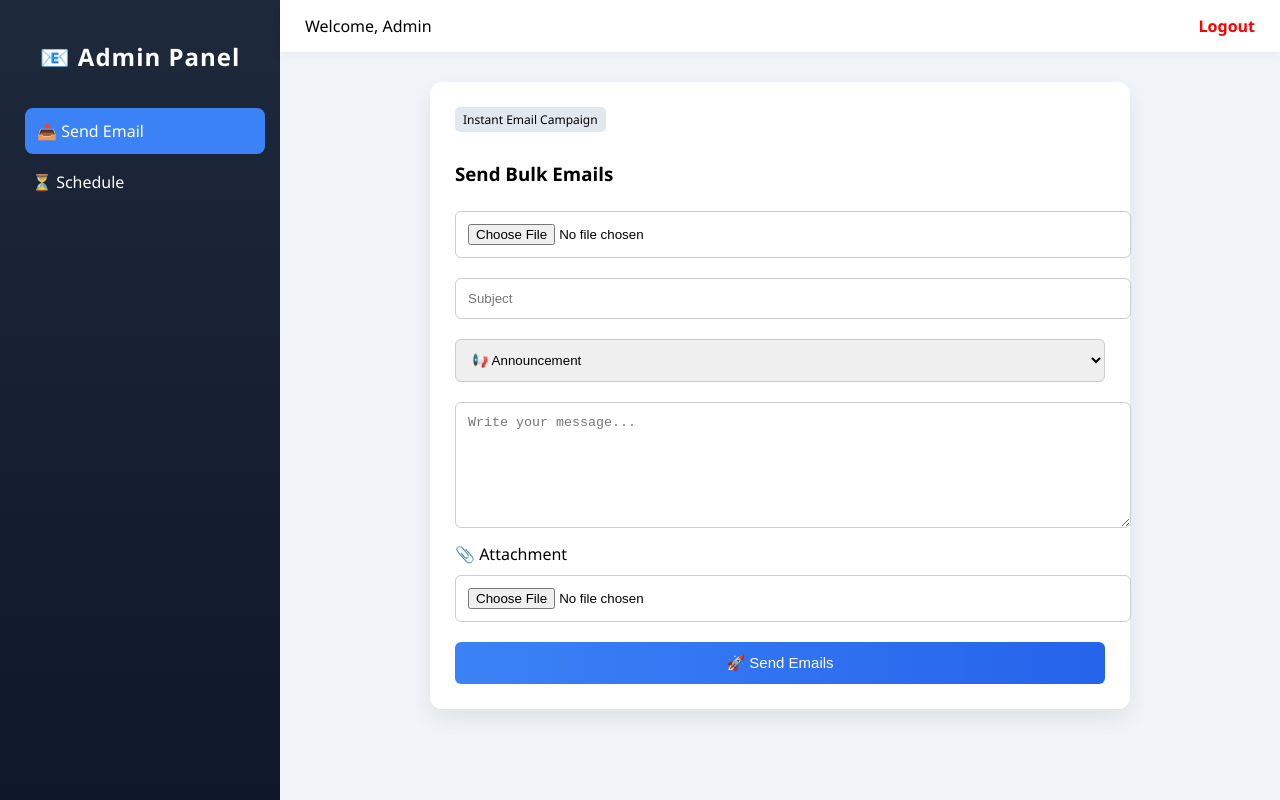
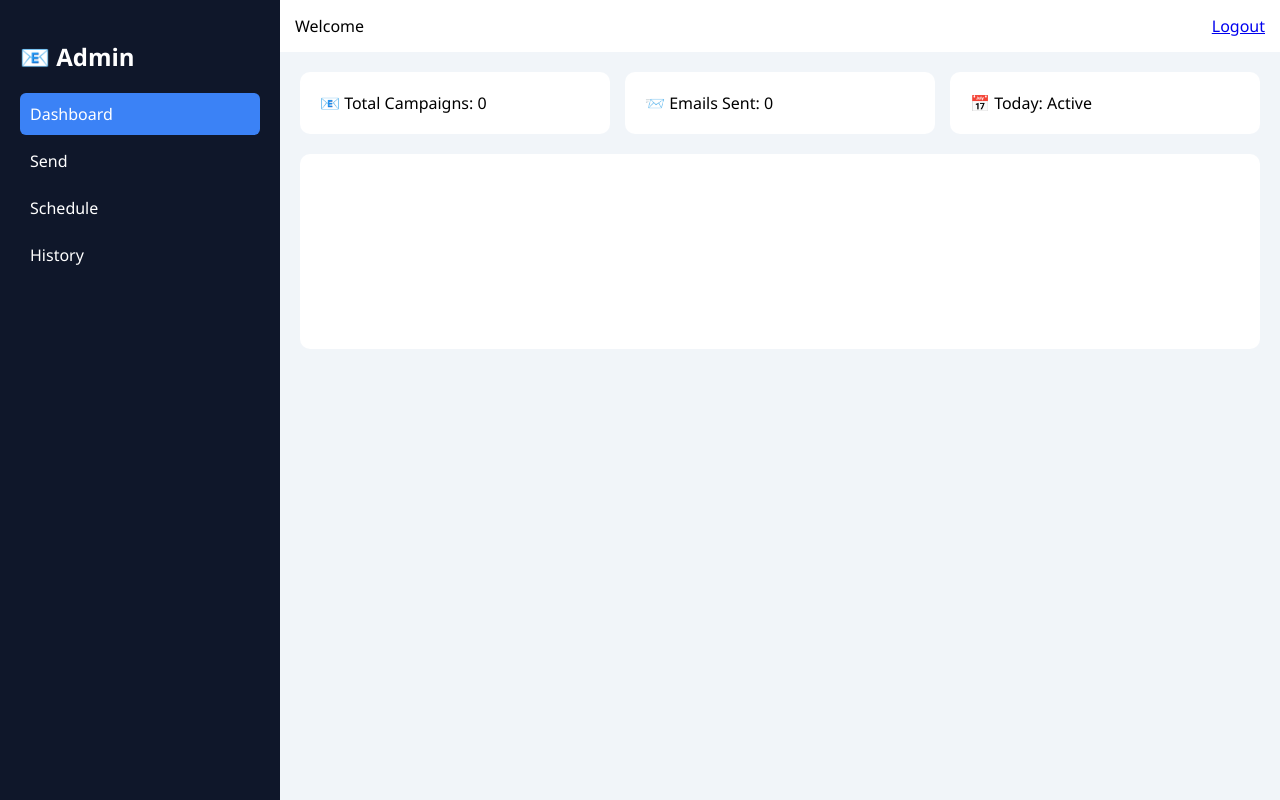
Before and after one commit to KinneraMeghana23/customer-support-agent, a website: page src/public/index.html in a window 1280 px wide. Drawn offline with nearby package versions, Linux system fonts and the light colour scheme.

Commit message:
FINAL FULL SYSTEM

```diff
--- a/src/public/index.html
+++ b/src/public/index.html
@@ -3,231 +3,239 @@
 <head>
   <title>Admin Dashboard</title>
 
+  <!-- Chart.js -->
+  <script src="https://cdn.jsdelivr.net/npm/chart.js"></script>
+
   <style>
     body {
       margin: 0;
-      font-family: "Segoe UI", sans-serif;
+      font-family: "Segoe UI";
       display: flex;
       height: 100vh;
       background: #f1f5f9;
     }
 
-    /* Sidebar */
     .sidebar {
       width: 240px;
-      background: linear-gradient(180deg, #1e293b, #0f172a);
+      background: #0f172a;
       color: white;
       padding: 20px;
-      display: flex;
-      flex-direction: column;
-    }
-
-    .sidebar h2 {
-      text-align: center;
-      margin-bottom: 30px;
-      letter-spacing: 1px;
     }
 
     .menu div {
-      padding: 12px;
+      padding: 10px;
+      cursor: pointer;
+      border-radius: 6px;
       margin: 5px 0;
-      cursor: pointer;
-      border-radius: 8px;
-      transition: 0.3s;
     }
 
     .menu div:hover, .active {
       background: #3b82f6;
-      transform: translateX(5px);
     }
 
-    /* Topbar */
-    .topbar {
-      background: white;
-      padding: 15px 25px;
-      box-shadow: 0 2px 10px rgba(0,0,0,0.05);
-      display: flex;
-      justify-content: space-between;
-      align-items: center;
-    }
-
-    .logout {
-      color: red;
-      text-decoration: none;
-      font-weight: bold;
-    }
-
-    /* Main */
     .main {
       flex: 1;
       display: flex;
       flex-direction: column;
     }
 
+    .topbar {
+      background: white;
+      padding: 15px;
+      display: flex;
+      justify-content: space-between;
+    }
+
     .content {
-      padding: 30px;
-      flex: 1;
+      padding: 20px;
+      overflow: auto;
     }
 
     .card {
       background: white;
-      padding: 25px;
-      border-radius: 12px;
-      max-width: 650px;
-      margin: auto;
-      box-shadow: 0 10px 25px rgba(0,0,0,0.08);
-      animation: fadeIn 0.4s ease;
+      padding: 20px;
+      border-radius: 10px;
+      margin-bottom: 20px;
     }
 
-    @keyframes fadeIn {
-      from { opacity: 0; transform: translateY(10px);}
-      to { opacity: 1; transform: translateY(0);}
+    .grid {
+      display: grid;
+      grid-template-columns: repeat(3, 1fr);
+      gap: 15px;
     }
 
-    h3 {
-      margin-bottom: 15px;
-    }
-
-    input, select, textarea {
+    input, textarea, select {
       width: 100%;
       margin: 10px 0;
-      padding: 12px;
-      border-radius: 6px;
-      border: 1px solid #ccc;
-      transition: 0.2s;
-    }
-
-    input:focus, textarea:focus {
-      border-color: #3b82f6;
-      outline: none;
-    }
-
-    textarea {
-      min-height: 100px;
+      padding: 10px;
     }
 
     button {
       width: 100%;
-      padding: 12px;
-      margin-top: 10px;
-      background: linear-gradient(to right, #3b82f6, #2563eb);
+      padding: 10px;
+      background: #3b82f6;
       color: white;
       border: none;
-      border-radius: 6px;
       cursor: pointer;
-      font-size: 15px;
-      transition: 0.3s;
     }
 
-    button:hover {
-      transform: scale(1.03);
-    }
+    .hidden { display: none; }
 
-    .hidden {
+    /* Toast */
+    .toast {
+      position: fixed;
+      bottom: 20px;
+      right: 20px;
+      background: green;
+      color: white;
+      padding: 10px 20px;
+      border-radius: 5px;
       display: none;
     }
-
-    .tag {
-      font-size: 12px;
-      background: #e2e8f0;
-      padding: 4px 8px;
-      border-radius: 5px;
-      display: inline-block;
-      margin-bottom: 10px;
-    }
-
   </style>
 </head>
 
 <body>
 
-<!-- Sidebar -->
 <div class="sidebar">
-  <h2>📧 Admin Panel</h2>
-
+  <h2>📧 Admin</h2>
   <div class="menu">
-    <div class="active" onclick="show('send', this)">📤 Send Email</div>
-    <div onclick="show('schedule', this)">⏳ Schedule</div>
+    <div class="active" onclick="show('dashboard', this)">Dashboard</div>
+    <div onclick="show('send', this)">Send</div>
+    <div onclick="show('schedule', this)">Schedule</div>
+    <div onclick="show('history', this)">History</div>
   </div>
 </div>
 
-<!-- Main -->
 <div class="main">
 
-  <!-- Topbar -->
   <div class="topbar">
-    <span>Welcome, Admin</span>
-    <a href="/logout" class="logout">Logout</a>
+    <span>Welcome</span>
+    <a href="/logout">Logout</a>
   </div>
 
-  <!-- Content -->
   <div class="content">
 
+    <!-- DASHBOARD -->
+    <div id="dashboard">
+
+      <div class="grid">
+        <div class="card">📧 Total Campaigns: <span id="campaigns">0</span></div>
+        <div class="card">📨 Emails Sent: <span id="emails">0</span></div>
+        <div class="card">📅 Today: Active</div>
+      </div>
+
+      <div class="card">
+        <canvas id="chart"></canvas>
+      </div>
+
+    </div>
+
     <!-- SEND -->
-    <div id="send" class="card">
-      <div class="tag">Instant Email Campaign</div>
-      <h3>Send Bulk Emails</h3>
-
-      <form action="/send-bulk" method="post" enctype="multipart/form-data">
+    <div id="send" class="hidden card">
+      <h3>Send Emails</h3>
+      <form onsubmit="sendForm(event)" enctype="multipart/form-data">
         <input type="file" name="file" required>
-
-        <input type="text" name="subject" placeholder="Subject">
-
-        <select name="type">
-          <option value="announcement">📢 Announcement</option>
-          <option value="meeting">📅 Meeting</option>
-          <option value="holiday">🎉 Holiday</option>
-        </select>
-
-        <textarea name="message" placeholder="Write your message..."></textarea>
-
-        <label>📎 Attachment</label>
+        <input name="subject" placeholder="Subject">
+        <textarea name="message"></textarea>
         <input type="file" name="attachment">
-
-        <button>🚀 Send Emails</button>
+        <button>Send</button>
       </form>
     </div>
 
     <!-- SCHEDULE -->
-    <div id="schedule" class="card hidden">
-      <div class="tag">Automated Delivery</div>
-      <h3>Schedule Emails</h3>
-
+    <div id="schedule" class="hidden card">
+      <h3>Schedule</h3>
       <form action="/schedule" method="post" enctype="multipart/form-data">
         <input type="file" name="file" required>
+        <input name="subject">
+        <textarea name="message"></textarea>
+        <input type="datetime-local" name="time">
+        <button>Schedule</button>
+      </form>
+    </div>
 
-        <input type="text" name="subject" placeholder="Subject">
-
-        <select name="type">
-          <option value="announcement">📢 Announcement</option>
-          <option value="meeting">📅 Meeting</option>
-          <option value="holiday">🎉 Holiday</option>
-        </select>
-
-        <textarea name="message" placeholder="Write your message..."></textarea>
-
-        <input type="file" name="attachment">
-
-        <label>⏳ Schedule Time</label>
-        <input type="datetime-local" name="time">
-
-        <button>⏳ Schedule Emails</button>
-      </form>
+    <!-- HISTORY -->
+    <div id="history" class="hidden card">
+      <h3>Email History</h3>
+      <button onclick="loadHistory()">Load</button>
+      <ul id="historyList"></ul>
     </div>
 
   </div>
 </div>
 
+<div class="toast" id="toast">Success!</div>
+
 <script>
-function show(id, el) {
-  document.getElementById("send").classList.add("hidden");
-  document.getElementById("schedule").classList.add("hidden");
-
+function show(id, el){
+  document.querySelectorAll(".content > div").forEach(d => d.classList.add("hidden"));
   document.getElementById(id).classList.remove("hidden");
 
-  document.querySelectorAll(".menu div").forEach(e => e.classList.remove("active"));
+  document.querySelectorAll(".menu div").forEach(d => d.classList.remove("active"));
   el.classList.add("active");
 }
+
+// 🔔 Toast
+function toast(msg){
+  let t = document.getElementById("toast");
+  t.innerText = msg;
+  t.style.display = "block";
+  setTimeout(()=>t.style.display="none", 2000);
+}
+
+// 📧 SEND FORM (AJAX)
+async function sendForm(e){
+  e.preventDefault();
+
+  const form = new FormData(e.target);
+
+  const res = await fetch("/send-bulk", {
+    method: "POST",
+    body: form
+  });
+
+  const text = await res.text();
+  toast(text);
+
+  loadAnalytics();
+}
+
+// 📊 ANALYTICS
+async function loadAnalytics(){
+  const res = await fetch("/analytics");
+  const data = await res.json();
+
+  document.getElementById("campaigns").innerText = data.totalCampaigns;
+  document.getElementById("emails").innerText = data.totalEmails;
+
+  new Chart(document.getElementById("chart"), {
+    type: "bar",
+    data: {
+      labels: ["Campaigns", "Emails"],
+      datasets: [{
+        data: [data.totalCampaigns, data.totalEmails]
+      }]
+    }
+  });
+}
+
+// 📜 HISTORY
+async function loadHistory(){
+  const res = await fetch("/history");
+  const data = await res.json();
+
+  const list = document.getElementById("historyList");
+  list.innerHTML = "";
+
+  data.forEach(item => {
+    const li = document.createElement("li");
+    li.innerText = `${item.subject} - ${item.count}`;
+    list.appendChild(li);
+  });
+}
+
+loadAnalytics();
 </script>
 
 </body>
```
Also changed, not shown: src/server.js (+43 -4 lines).
